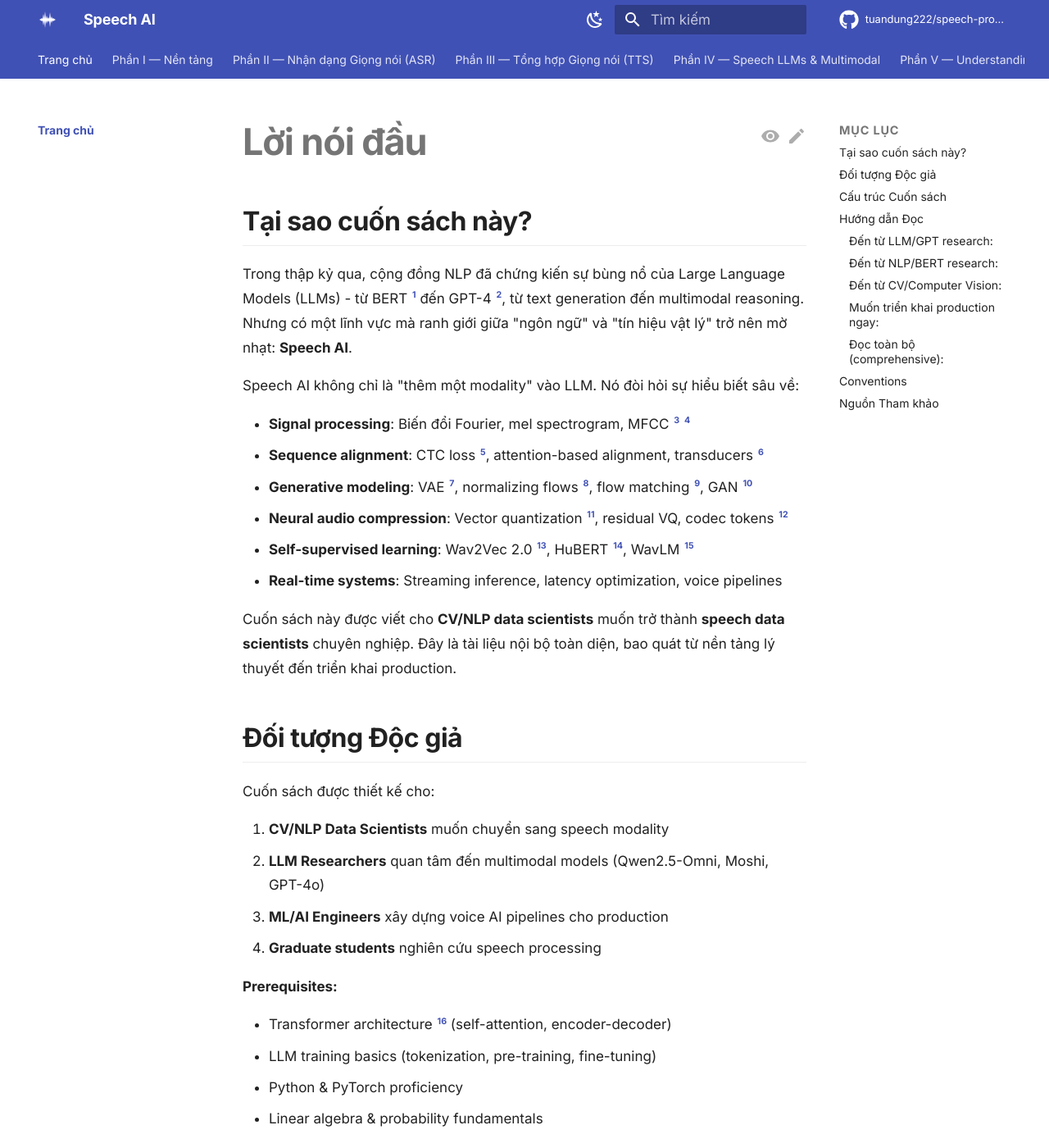
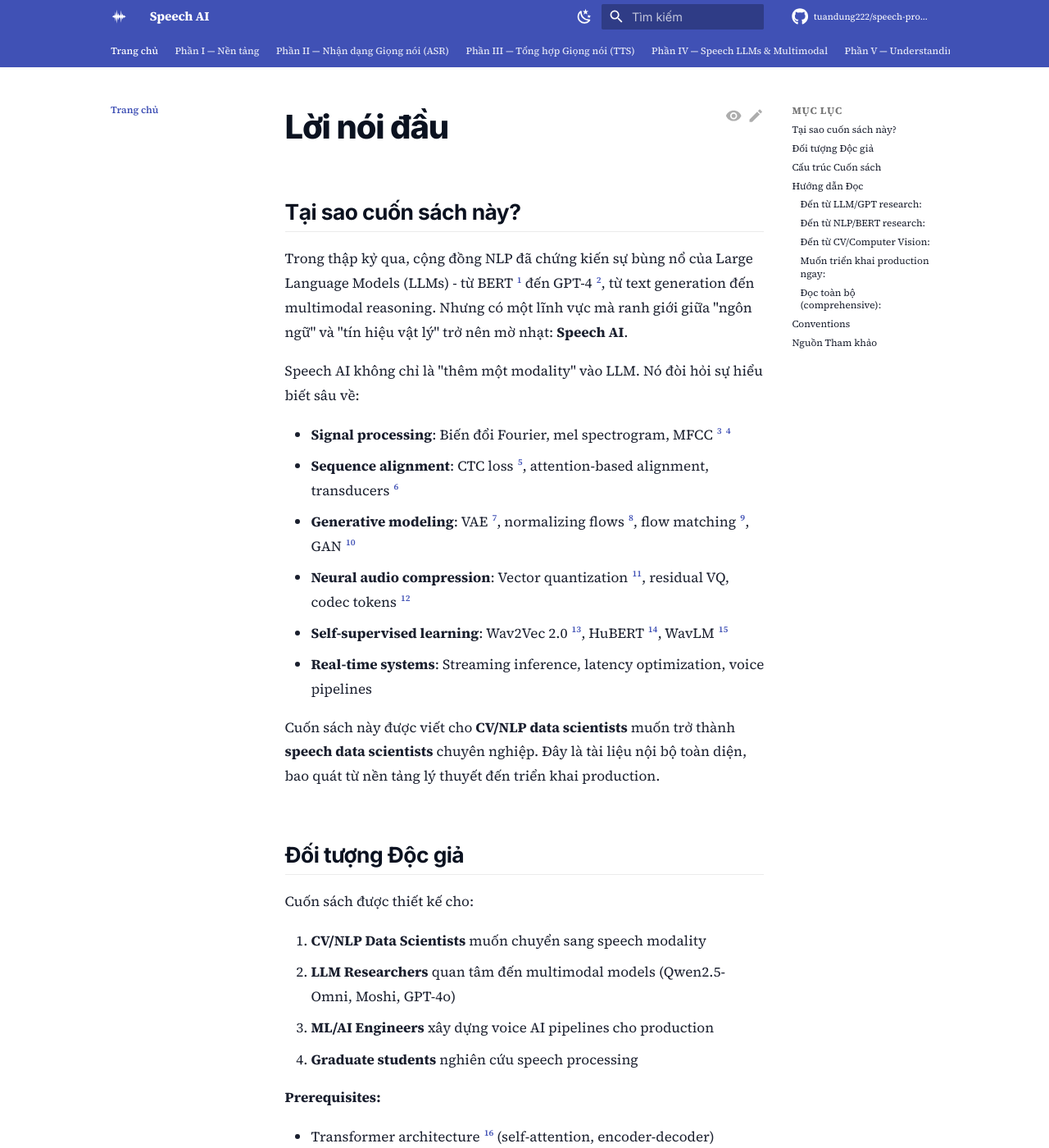
Before and after one commit to tuandung222/speech-processing-book, an MkDocs documentation site: the page built from docs/index.md, in a window 1280 px wide and 1400 px high. Shown: the whole window at 82% size. Built offline with MkDocs 1.6.1 and Material for MkDocs 9.7.7, drawn with Linux system fonts in a browser that asks for light colours; comment, search, counter and statistics services are not loaded.

Commit message:
typo: academic-grade serif body (Source Serif 4) + 17px baseline + 820px measure + small-caps cross-refs
- Body: Source Serif 4 (Adobe optical sizes, excellent Vietnamese diacritics)
- Headings: Inter sans-serif, tight letter-spacing
- Code: JetBrains Mono unchanged
- Font-size: 17px (was 13.6px — too small for academic reading)
- Line-height: 1.75
- Max content width: 820px (Distill/MIT OCW standard)
- Heading sizes: H1=40px, H2=26px, H3=20px, H4=17px
- Cross-ref [Hình/Bảng/Phương trình] in small-caps
- Dark mode color refinement

```diff
--- a/docs/assets/extra.css
+++ b/docs/assets/extra.css
@@ -1,44 +1,104 @@
 /* ===================================================
-   Speech AI Book — Material Theme Polish
+   Speech AI Book — Academic Typography (research-grade)
+   ---------------------------------------------------
+   Body: Source Serif 4 (Adobe, optical sizes, Vietnamese diacritics)
+   Headings + UI: Inter (humanist sans, clean)
+   Code: JetBrains Mono (programming ligatures)
+   Sizing: 17px body, 1.75 leading — matches Distill, D2L, MIT OCW
    =================================================== */
 
-/* Typography refinement */
 :root {
-  --md-text-font: "Inter", -apple-system, "Segoe UI", Roboto, "Noto Sans", sans-serif;
-  --md-code-font: "JetBrains Mono", "Fira Code", Menlo, Consolas, monospace;
+  --font-sans:  "Inter", -apple-system, "Segoe UI", "Helvetica Neue", "Noto Sans", sans-serif;
+  --font-serif: "Source Serif 4", "Charter", "Georgia", "Cambria", "Noto Serif", serif;
+  --font-mono:  "JetBrains Mono", "Fira Code", "SF Mono", Menlo, Consolas, monospace;
+
+  --md-text-font: var(--font-sans);
+  --md-code-font: var(--font-mono);
 }
 
-/* Hero typography on content pages */
+/* ─── Body baseline ───────────────────────────────── */
+html { font-size: 17px; }   /* Academic baseline */
+body, .md-typeset {
+  font-family: var(--font-serif);
+  font-size: 1rem;            /* = 17px */
+  line-height: 1.75;
+  font-feature-settings: "kern" 1, "liga" 1, "calt" 1, "onum" 1;
+  text-rendering: optimizeLegibility;
+  -webkit-font-smoothing: antialiased;
+  -moz-osx-font-smoothing: grayscale;
+  color: #1a1f2e;
+}
+[data-md-color-scheme="slate"] body,
+[data-md-color-scheme="slate"] .md-typeset {
+  color: #e8eaf0;
+}
+
+/* Paragraphs */
+.md-typeset p {
+  margin: 0 0 1.05em;
+  letter-spacing: 0;
+  hyphens: auto;
+  text-wrap: pretty;
+}
+
+/* Measure: comfortable reading width */
+.md-content__inner {
+  max-width: 820px;
+  margin: 0 auto;
+}
+
+/* ─── Headings: sans-serif, tight letter-spacing ──── */
+.md-typeset h1, .md-typeset h2, .md-typeset h3,
+.md-typeset h4, .md-typeset h5, .md-typeset h6 {
+  font-family: var(--font-sans);
+  color: #0b1220;
+  letter-spacing: -0.02em;
+  font-feature-settings: "kern" 1, "ss01" 1;
+}
+[data-md-color-scheme="slate"] .md-typeset h1,
+[data-md-color-scheme="slate"] .md-typeset h2,
+[data-md-color-scheme="slate"] .md-typeset h3,
+[data-md-color-scheme="slate"] .md-typeset h4 { color: #f4f6fb; }
+
 .md-typeset h1 {
+  font-size: 2.35rem;        /* ≈ 40px */
   font-weight: 800;
-  font-size: 2.25rem;
-  letter-spacing: -0.025em;
-  line-height: 1.2;
-  margin-bottom: 1.2rem;
+  line-height: 1.15;
+  margin: 0.2em 0 0.8em;
+  letter-spacing: -0.028em;
 }
 .md-typeset h2 {
+  font-size: 1.55rem;        /* ≈ 26px */
   font-weight: 700;
-  font-size: 1.6rem;
-  letter-spacing: -0.015em;
-  margin-top: 2.4rem;
-  padding-bottom: 0.3rem;
-  border-bottom: 1px solid var(--md-default-fg-color--lightest);
+  line-height: 1.3;
+  margin: 2.4em 0 0.7em;
+  padding-bottom: 0.25em;
+  border-bottom: 1px solid rgba(0,0,0,0.08);
+}
+[data-md-color-scheme="slate"] .md-typeset h2 {
+  border-bottom-color: rgba(255,255,255,0.1);
 }
 .md-typeset h3 {
-  font-weight: 600;
-  font-size: 1.25rem;
-  margin-top: 1.8rem;
+  font-size: 1.2rem;          /* ≈ 20px */
+  font-weight: 650;
+  line-height: 1.35;
+  margin: 1.8em 0 0.6em;
 }
 .md-typeset h4 {
+  font-size: 1.02rem;
   font-weight: 600;
-  font-size: 1.05rem;
-  margin-top: 1.4rem;
+  margin: 1.4em 0 0.5em;
 }
 
-/* Body line-height for Vietnamese readability */
-.md-typeset {
-  font-size: 0.85rem;
-  line-height: 1.75;
+/* Subtle small-caps for cross-ref labels [Hình X.Y] */
+.md-typeset a[href^="#fig-"],
+.md-typeset a[href^="#tbl-"],
+.md-typeset a[href^="#eq-"],
+.md-typeset a[href^="#sec-"] {
+  font-variant: small-caps;
+  font-feature-settings: "smcp" 1;
+  letter-spacing: 0.04em;
+  font-weight: 500;
 }
 
 /* Inline code: pill-shaped */
--- a/mkdocs.yml
+++ b/mkdocs.yml
@@ -108,9 +108,6 @@ theme:
     - content.action.edit
     - content.action.view
 
-extra_css:
-  - assets/extra.css
-
 extra:
   social:
     - icon: fontawesome/brands/github
@@ -188,3 +185,7 @@ markdown_extensions:
 extra_javascript:
   - assets/mathjax.js
   - https://unpkg.com/mathjax@3/es5/tex-mml-chtml.js
+
+extra_css:
+  - assets/extra.css
+  - https://fonts.googleapis.com/css2?family=Source+Serif+4:ital,opsz,wght@0,8..60,400;0,8..60,500;0,8..60,600;0,8..60,700;1,8..60,400;1,8..60,600&family=Inter:wght@400;500;600;700;800&family=JetBrains+Mono:wght@400;500;700&display=swap
```
